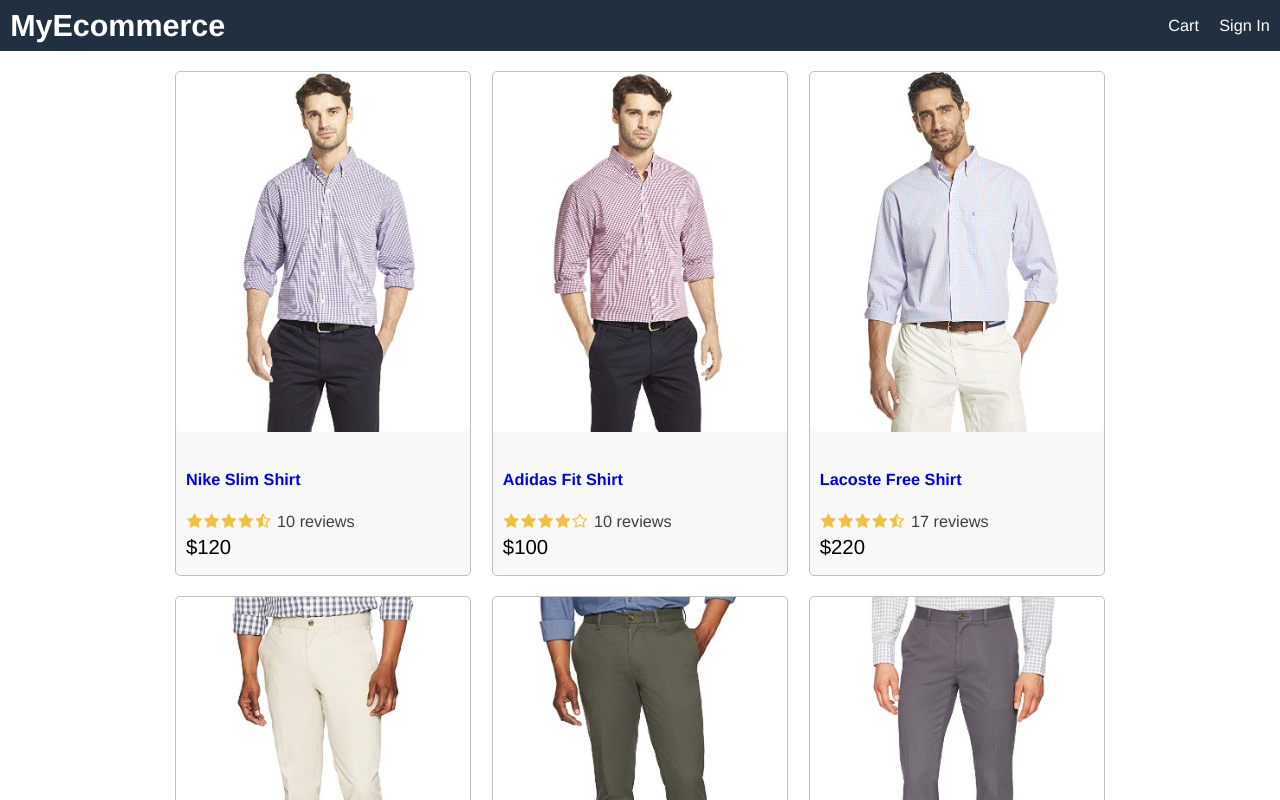
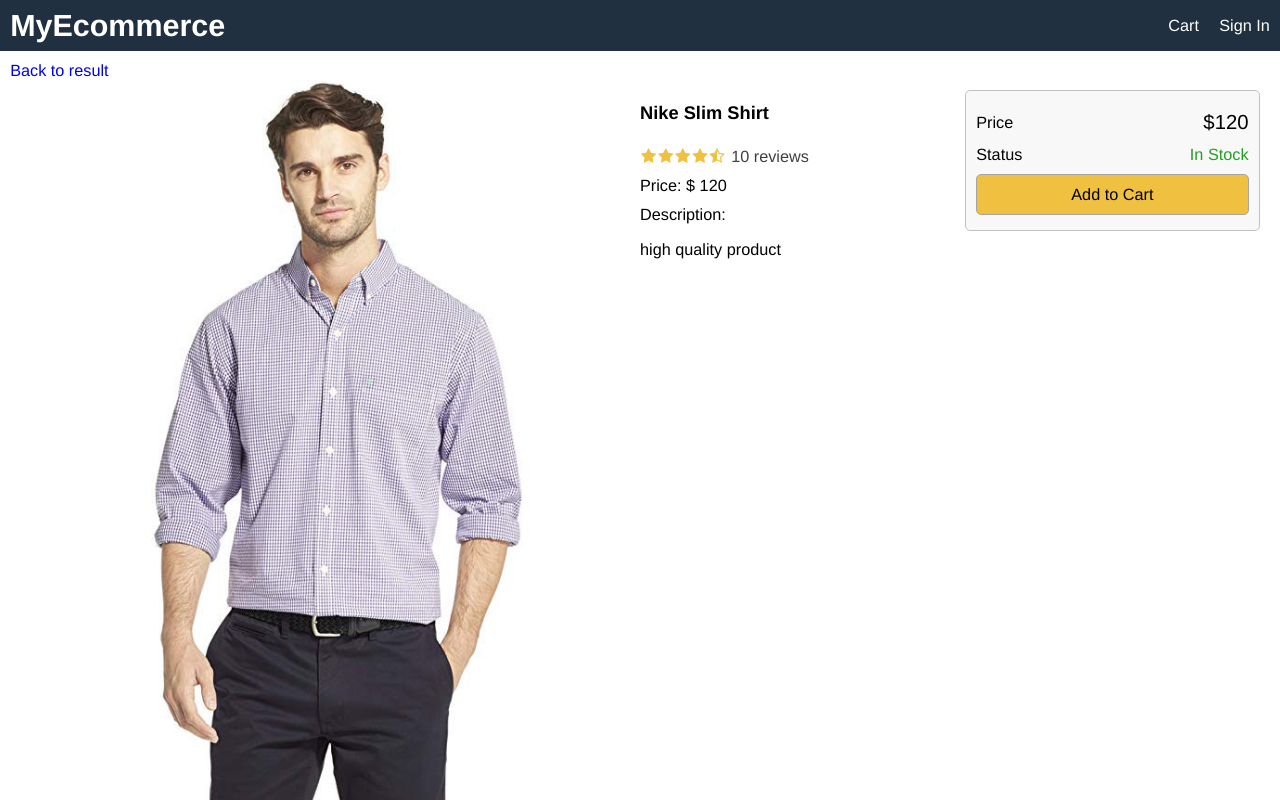
Before and after one commit to rodrigotrapoport/myecommerce-react-node-app, a React (Create React App) app in the folder frontend/: page /product/1 in a window 1280 px wide. Shown: the top 800 px of the page. Built offline with nearby package versions, Linux system fonts and the light colour scheme.

Commit message:
I add the BrowserRoute componente, create the Product Page and made some modification in Home Page

```diff
--- a/frontend/package.json
+++ b/frontend/package.json
@@ -8,6 +8,7 @@
     "@testing-library/user-event": "^12.1.10",
     "react": "^17.0.1",
     "react-dom": "^17.0.1",
+    "react-router-dom": "^5.2.0",
     "react-scripts": "4.0.2",
     "web-vitals": "^1.0.1"
   },
--- a/frontend/src/App.js
+++ b/frontend/src/App.js
@@ -1,9 +1,12 @@
 import React from 'react';
-import Product from './components/Product';
-import data from './data';
+import { BrowserRouter, Route } from 'react-router-dom';
+import HomeScreen from './screens/HomeScreen';
+import ProductScreen from './screens/ProductScreen';
+
 
 function App() {
     return (
+      <BrowserRouter>
         <div className="grid-container">
           <header className="row">
               <div>
@@ -15,18 +18,15 @@ function App() {
               </div>
           </header>
           <main>
-                <div className="row center">
-                    {
-                      data.products.map(product =>(
-                        <Product key={product._id} product={product}></Product>
-                      ))
-                    }
-                </div>
+            <Route path="/product/:id" component={ProductScreen}></Route>
+            <Route path="/" component={HomeScreen} exact></Route>
+
           </main>
           <footer className="row center">
               All right reserved
           </footer>
         </div>
+      </BrowserRouter>
     );
 }
 
--- a/frontend/src/data.js
+++ b/frontend/src/data.js
@@ -6,6 +6,7 @@ const data = {
             category: 'Shirts',
             image:'/images/p1.jpg',
             price:120,
+            countInStock:10,
             brand:'Nike',
             rating:4.5,
             numReviews:10,
@@ -17,6 +18,7 @@ const data = {
             category: 'Shirts',
             image:'/images/p2.jpg',
             price:100,
+            countInStock:20,
             brand:'Adidas',
             rating:4.0,
             numReviews:10,
@@ -28,6 +30,7 @@ const data = {
             category: 'Shirts',
             image:'/images/p3.jpg',
             price:220,
+            countInStock:0,
             brand:'Lacoste',
             rating:4.8,
             numReviews:17,
@@ -39,6 +42,7 @@ const data = {
             category: 'Pants',
             image:'/images/p4.jpg',
             price:78,
+            countInStock:15,
             brand:'Nike',
             rating:4.5,
             numReviews:14,
@@ -50,6 +54,7 @@ const data = {
             category: 'Pants',
             image:'/images/p5.jpg',
             price:65,
+            countInStock:5,
             brand:'Puma',
             rating:4.5,
             numReviews:10,
@@ -61,6 +66,7 @@ const data = {
             category: 'Pants',
             image:'/images/p6.jpg',
             price:139,
+            countInStock:12,
             brand:'Adidas',
             rating:4.5,
             numReviews:15,
--- a/frontend/src/index.css
+++ b/frontend/src/index.css
@@ -62,7 +62,36 @@ a {
 a:hover {
   color: #ff8000;
 }
-
+ul {
+  padding: 0;
+  margin: 0;
+  list-style-type: none;
+}
+li{
+  margin-top: 1rem;
+}
+button{
+  padding: 1rem;
+  border-radius: 0.5rem;
+  border: 0.1rem #a4a4a4 solid;
+  font-size: 1.6rem;
+  font-family: Helvetica,
+  Arial,
+  sans-serif;
+  -webkit-font-smoothing: antialiased;
+  -moz-osx-font-smoothing: grayscale;
+  background-color: #f8f8f8;
+  cursor: pointer;
+}
+button:hover{
+  border: 0.1rem #404040 solid;
+}
+button.primary{
+  background-color: #f0c040;
+}
+button.block{
+  width: 100%;
+}
 /* Header */
 header a {
   color: #ffffff;
@@ -85,6 +114,15 @@ a.brand {
 .row.center {
   justify-content: center;
 }
+.row.top {
+  align-items: flex-start;
+}
+.col-1{
+  flex: 1 1 25rem;
+}
+.col-2 {
+  flex: 2 1 50rem;
+}
 
 /* Images */
 img {
@@ -95,7 +133,9 @@ img.medium {
   max-width: 29rem;
   width: 100%;
 }
-
+img.large {
+  width: 100%;
+}
 /* Card */
 .card {
   border: 0.1rem #c0c0c0 solid;
@@ -124,3 +164,10 @@ img.medium {
 .rating span:last-child{
   color: #404040;
 }
+/* Alerts */
+.success{
+  color: #20a020;
+}
+.error {
+  color: #a20020;
+}
--- /dev/null
+++ b/frontend/src/screens/HomeScreen.js
@@ -0,0 +1,15 @@
+import React  from 'react';
+import Product from '../components/Product';
+import data from '../data';
+
+export default function HomeScreen () {
+    return (
+      <div className="row center">
+                  {
+                    data.products.map(product =>(
+                      <Product key={product._id} product={product}></Product>
+                    ))
+                  }
+              </div>
+    );
+}
--- /dev/null
+++ b/frontend/src/screens/ProductScreen.js
@@ -0,0 +1,65 @@
+import React  from 'react';
+import { Link } from 'react-router-dom';
+import Rating from '../components/Rating';
+import data from '../data';
+
+export default function ProductScreen (props) {
+  const product = data.products.find((x) =>x._id === props.match.params.id);
+  if(!product){
+    return <div>Product Not Found</div>
+  }
+  return (
+      <div>
+        <Link to="/">Back to result</Link>
+        <div className="row top">
+          <div className="col-2">
+            <img className="large" src={product.image} alt={product.name}></img>
+          </div>
+          <div className="col-1">
+            <ul>
+              <li>
+                <h1>{product.name}</h1>
+              </li>
+              <li>
+                <Rating
+                  rating= {product.rating}
+                  numReviews={product.numReviews}>
+                </Rating>
+              </li>
+              <li>Price: $ {product.price}
+              </li>
+              <li>Description:
+                <p>{product.description}</p>
+              </li>
+            </ul>
+          </div>
+          <div className="col-1">
+            <div className="card card-body">
+              <ul>
+                <li>
+                  <div className="row">
+                    <div>Price</div>
+                    <div className="price">${product.price}</div>
+                  </div>
+                </li>
+                <li>
+                  <div className="row">
+                    <div>Status</div>
+                    <div>{product.countInStock>0 ?
+                      (
+                        <span className="success">In Stock</span>
+                      ):(
+                        <span className="error">Unavaibable</span>
+                      )}</div>
+                  </div>
+                </li>
+                <li>
+                    <button className="primary block">Add to Cart</button>
+                </li>
+              </ul>
+            </div>
+          </div>
+        </div>
+      </div>
+    );
+}
```
Also changed, not shown: 1 other file (tests, documents, lock files or other folders). Lines whose indentation alone changed are shown as unchanged.
